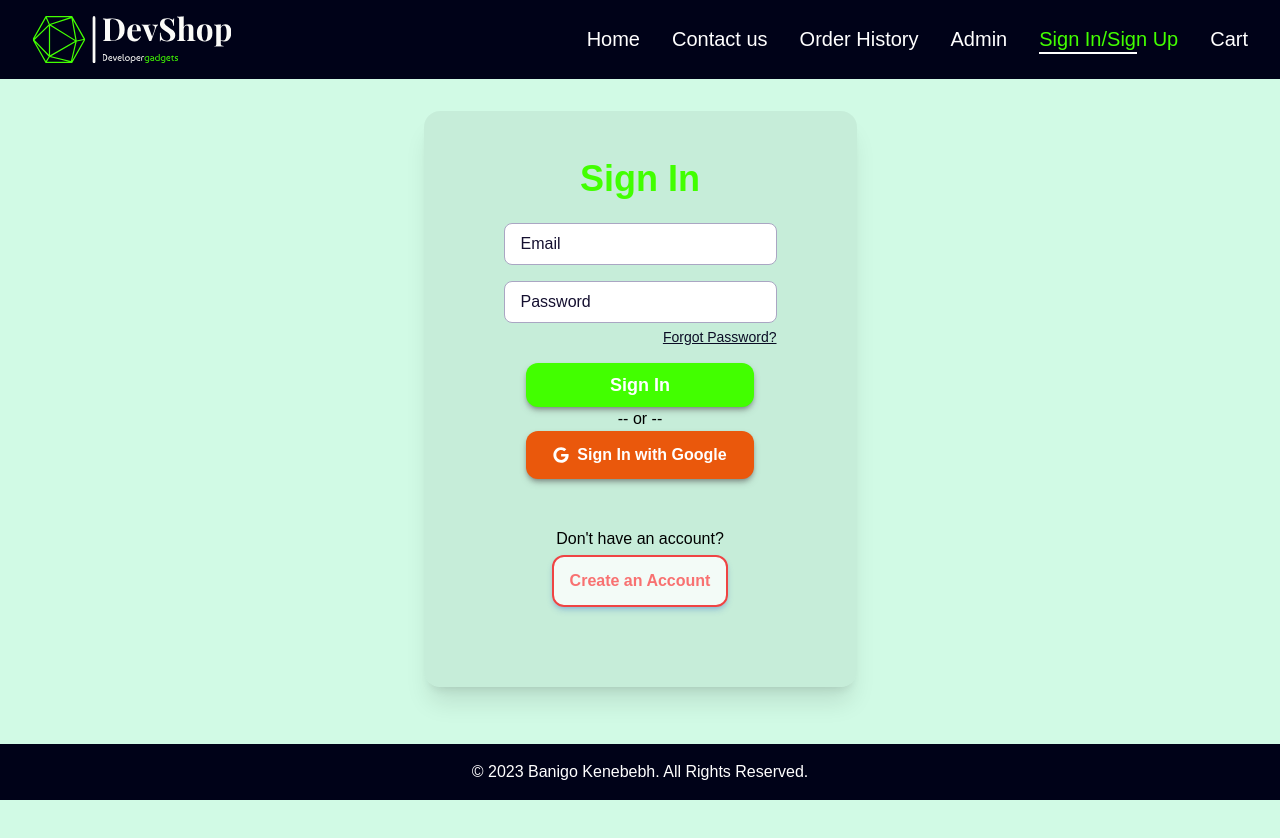
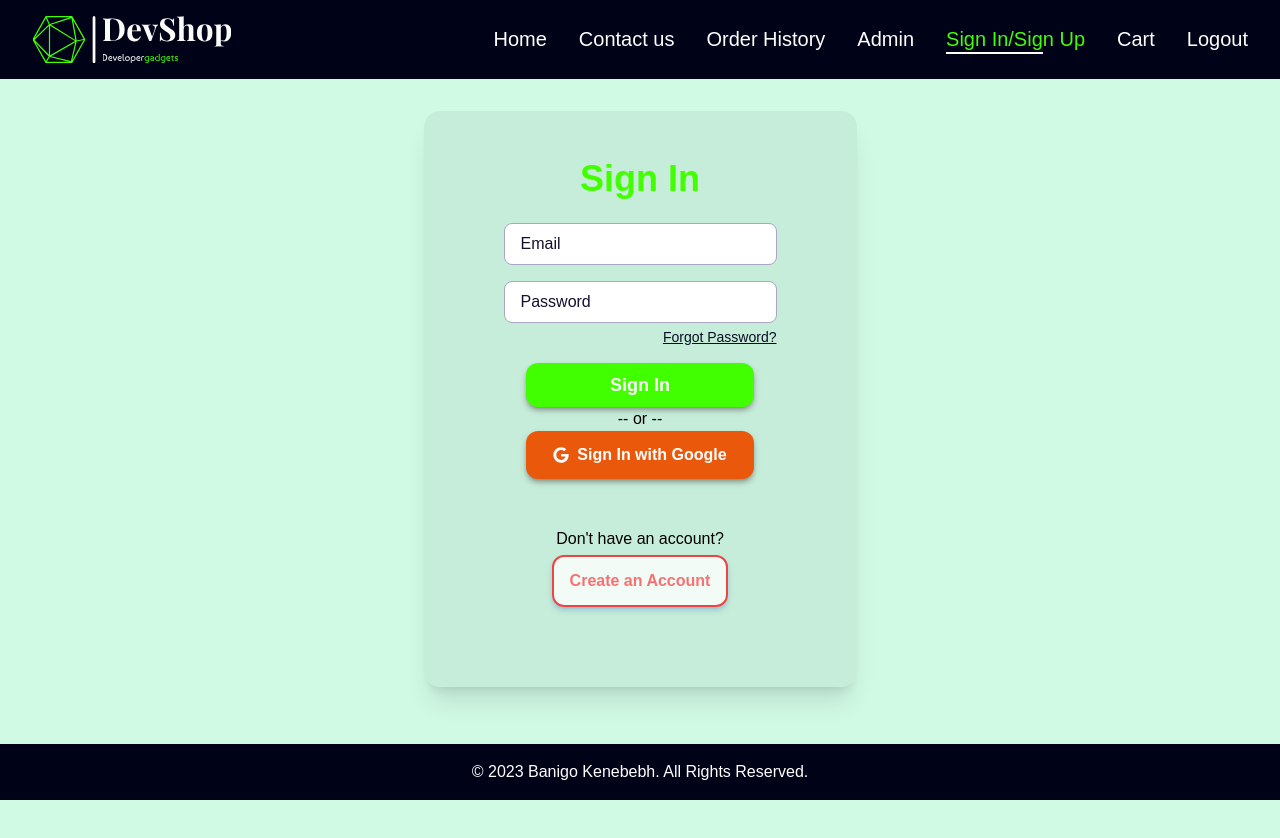
Before and after one commit to kenebebh/DevShop, a React (Vite) app: page /signin in a window 1280 px wide. Shown: the top 838 px of the page. Built offline with nearby package versions, Linux system fonts and the light colour scheme.

Commit message:
added logout functionality

```diff
--- a/src/App.jsx
+++ b/src/App.jsx
@@ -1,5 +1,8 @@
 import { BrowserRouter as Router, Routes, Route } from "react-router-dom";
 import "./index.css";
+
+import { ToastContainer } from "react-toastify";
+import "react-toastify/dist/ReactToastify.css";
 
 import {
   Admin,
@@ -17,6 +20,8 @@ function App() {
   return (
     <>
       <Router>
+        <ToastContainer />
+
         <Navigation />
         <Routes>
           <Route path="/" element={<Home />} />
--- a/src/components/Navigation.jsx
+++ b/src/components/Navigation.jsx
@@ -1,9 +1,16 @@
-import { NavLink } from "react-router-dom";
+import { NavLink, useNavigate } from "react-router-dom";
 import { TfiMenu } from "react-icons/tfi";
 import { IoMdClose } from "react-icons/io";
 import { useState } from "react";
 
+import { ToastContainer, toast } from "react-toastify";
+import "react-toastify/dist/ReactToastify.css";
+import { auth } from "../firebase/config";
+import { signOut } from "firebase/auth";
+
 const Navigation = () => {
+  const navigate = useNavigate();
+
   const style = { color: "#fff", fontSize: "1.5rem" };
   const Links = [
     { name: "Home", link: "/" },
@@ -17,6 +24,17 @@ const Navigation = () => {
     { name: "Cart", link: "/cart" },
   ];
   const [open, setOpen] = useState(false);
+
+  const logoutUser = () => {
+    signOut(auth)
+      .then(() => {
+        toast.success("Logout Successful");
+        navigate("/");
+      })
+      .catch((error) => {
+        toast.error(error.message);
+      });
+  };
 
   return (
     <div className="bg-black-200 w-full h-fit py-4 xs:px-4 sm:px-8 flex justify-between items-center text-white">
@@ -83,6 +101,12 @@ const Navigation = () => {
               </NavLink>
             </li>
           ))}
+          <NavLink
+            onClick={logoutUser}
+            className="md:ml-8 text-xl hover:text-green-300 duration-500 relative"
+          >
+            Logout
+          </NavLink>
         </ul>
       </nav>
     </div>
--- a/src/pages/auth/SignIn.jsx
+++ b/src/pages/auth/SignIn.jsx
@@ -27,7 +27,7 @@ const SignIn = () => {
       .then((userCredential) => {
         const user = userCredential.user;
         toast.success("Login Successful");
-        // navigate("/");
+        navigate("/");
       })
       .catch((error) => {
         toast.error(error.code, error.message);
```
